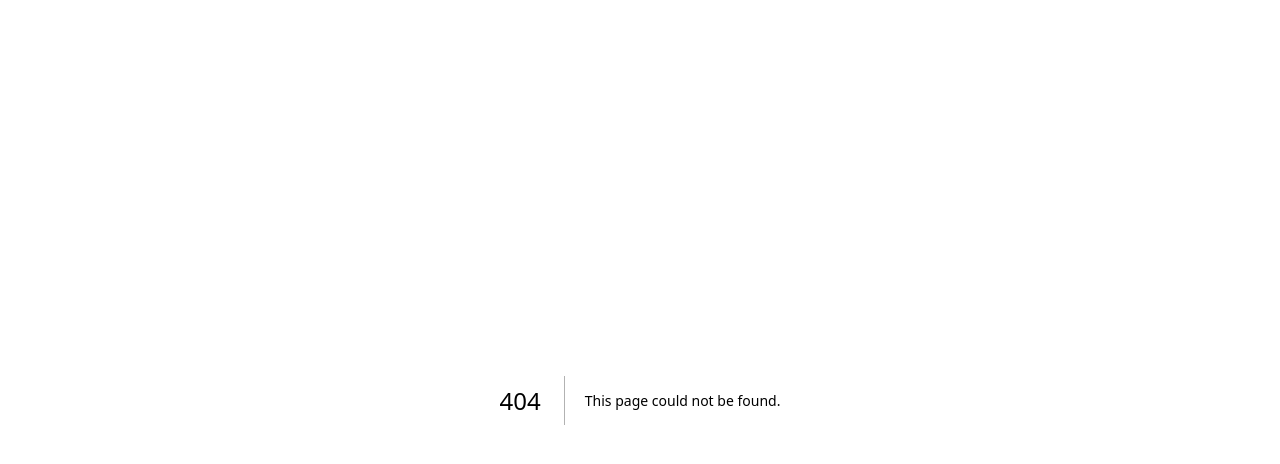
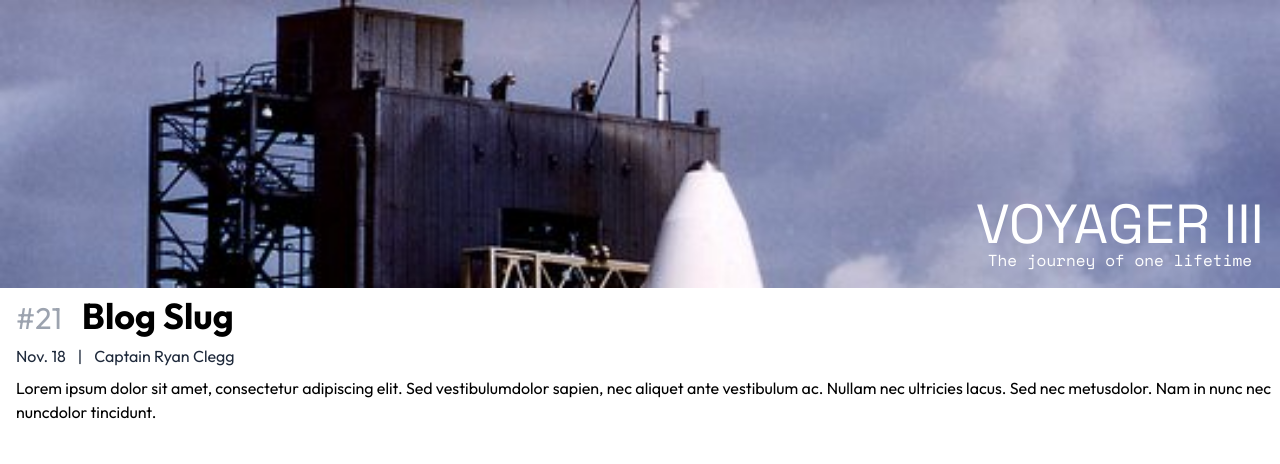
Before and after one commit to flynno-io/voyager-3, a Next.js app: page /transmissions/1 in a window 1280 px wide. Before the commit this address had no page. Shown: the top 464 px of the page. Built offline with nearby package versions, Linux system fonts and the light colour scheme.

Commit message:
created skeleton structure of blog posts

```diff
--- a/src/app/login/page.tsx
+++ b/src/app/login/page.tsx
@@ -1,4 +1,5 @@
 import LoginForm from "@/ui/login-signup/login-form";
+import VoyagerLogo from "@/ui/voyager-logo";
 import type { Metadata } from "next";
 
 export const meta: Metadata = {
@@ -8,7 +9,13 @@ export const meta: Metadata = {
 
 export default function Page() {
   return (
-    <section>
+    <section className="mx-5 my-10 flex h-screen flex-col items-center justify-start space-y-5">
+      <VoyagerLogo />
+      <h1
+        className={`w-full px-10 text-center text-5xl font-bold leading-snug md:px-5`}
+      >
+        Login to follow the mission
+      </h1>
       <LoginForm />
     </section>
   );
--- a/src/app/sign-up/page.tsx
+++ b/src/app/sign-up/page.tsx
@@ -1,4 +1,5 @@
 import SignUpForm from "@/ui/login-signup/signup-form";
+import VoyagerLogo from "@/ui/voyager-logo";
 import type { Metadata } from "next";
 
 export const meta: Metadata = {
@@ -8,7 +9,13 @@ export const meta: Metadata = {
 
 export default function Page() {
   return (
-    <section>
+    <section className="mx-5 mb-20 flex h-full flex-col items-center justify-start space-y-5 md:mb-0">
+      <VoyagerLogo />
+      <h1
+        className={`px-10 text-center text-5xl font-bold leading-snug md:px-5`}
+      >
+        Sign up to follow the mission
+      </h1>
       <SignUpForm />
     </section>
   );
--- /dev/null
+++ b/src/app/transmissions/[slug]/page.tsx
@@ -0,0 +1,38 @@
+import SignUpForm from "@/ui/login-signup/signup-form";
+import VoyagerLogo from "@/ui/voyager-logo";
+import type { Metadata } from "next";
+
+// TODO: dynamically import the blog post meta data
+export const meta: Metadata = {
+  title: "Blog Slug",
+  description: "Description of the blog slug page",
+};
+
+export default function Page() {
+  // TODO: Add breadcrumb to top of page
+  // TODO: Add fetch to get blog post data
+  // TODO: Add error handling for fetch
+  return (
+    <section className="items-left flex h-screen flex-col justify-start space-x-4 space-y-2">
+      <div className={`items-left ms-4 flex items-baseline gap-5 space-y-2`}>
+        <div className={`text-3xl text-gray-400`}>#21</div>
+        <h1 className={`text-4xl font-bold`}>Blog Slug</h1>
+      </div>
+      <div className="flex flex-row items-baseline gap-3 text-slate-800">
+        <span>Nov. 18</span>
+        <span>|</span>
+        <span>Captain Ryan Clegg</span>
+      </div>
+      <article>
+        <p>
+          Lorem ipsum dolor sit amet, consectetur adipiscing elit. Sed
+          vestibulum
+          <a href="/transmissions/1">dolor</a> sapien, nec aliquet ante
+          vestibulum ac. Nullam nec ultricies lacus. Sed nec metus
+          <a href="/transmissions/2">dolor</a>. Nam in nunc nec nunc
+          <a href="/transmissions/3">dolor</a> tincidunt.
+        </p>
+      </article>
+    </section>
+  );
+}
--- a/src/app/transmissions/layout.tsx
+++ b/src/app/transmissions/layout.tsx
@@ -1,19 +1,6 @@
 import React from "react";
-import PhotoStack from "@/ui/photo-stack";
 import "@/styles/global.css";
-import { outfit } from "@/fonts/*";
-import type { Metadata } from "next";
 import VoyagerLogo from "@/ui/voyager-logo";
-
-// Setup to use Font Awesome icons
-import { config } from "@fortawesome/fontawesome-svg-core";
-import "@fortawesome/fontawesome-svg-core/styles.css";
-config.autoAddCss = false;
-
-export const meta: Metadata = {
-  title: "Voyager III",
-  description: "Read about the Voyager III mission, one never to be forgotten.",
-};
 
 export default function RootLayout({
   children,
@@ -21,10 +8,11 @@ export default function RootLayout({
   children: React.ReactNode;
 }) {
   return (
-    <html lang="en">
-      <body className={outfit.className}>
-        <main className={`max-h-full w-full`}>{children}</main>
-      </body>
-    </html>
+    <main className={`max-h-full w-full`}>
+      <div className={`bg-blog-hero flex h-72 items-end justify-end bg-cover`}>
+        <VoyagerLogo className={`px-2 text-white`} />
+      </div>
+      <div>{children}</div>
+    </main>
   );
 }
--- a/src/ui/error.tsx
+++ b/src/ui/error.tsx
@@ -6,7 +6,7 @@ export default function Error({ message }: { message: string }) {
   return (
     <div
       className={clsx(
-        `visible absolute my-5 flex w-full flex-row items-center justify-start gap-5 rounded-md border-2 border-red-500 p-4 text-base`,
+        `visible absolute -bottom-20 my-5 flex w-full flex-row items-center justify-start gap-5 rounded-md border-2 border-red-500 p-4 text-base`,
         {
           hidden: !message,
         },
--- a/src/ui/login-signup/login-form.tsx
+++ b/src/ui/login-signup/login-form.tsx
@@ -48,9 +48,7 @@ export default function LoginForm() {
 
   return (
     // relative class is added to the parent div to make the error message absolute
-    <div
-      className={`relative m-0 flex h-auto w-64 flex-col items-baseline gap-1 space-y-2 p-0`}
-    >
+    <div className={`relative flex h-auto flex-col gap-1 space-y-2`}>
       <form
         action={loginAction}
         className={`m-0 flex h-auto w-full flex-col gap-1 space-y-2 p-0`}
--- a/src/ui/login-signup/signup-form.tsx
+++ b/src/ui/login-signup/signup-form.tsx
@@ -43,9 +43,7 @@ export default function SignUpForm() {
 
   return (
     // relative class is added to the parent div to make the error message absolute
-    <div
-      className={`relative m-0 flex h-auto w-64 flex-col items-baseline gap-1 space-y-2 p-0`}
-    >
+    <div className={`relative flex h-auto flex-col gap-1 space-y-2`}>
       <form
         action={signUpAction}
         className={`m-0 flex h-auto w-full flex-col gap-1 space-y-2 p-0`}
--- a/src/ui/voyager-logo.tsx
+++ b/src/ui/voyager-logo.tsx
@@ -10,7 +10,9 @@ export default function VoyagerLogo({ className }: { className?: string }) {
       )}
     >
       <p className="text-center text-[55px]">VOYAGER III</p>
-      <p className={`${spaceMono.className} text-md text-center text-gray-800`}>
+      <p
+        className={`${spaceMono.className} ${className} text-md text-center text-gray-800`}
+      >
         The journey of one lifetime
       </p>
     </div>
--- a/tailwind.config.js
+++ b/tailwind.config.js
@@ -3,10 +3,10 @@
 module.exports = {
   content: ["./src/**/*.{js,ts,jsx,tsx,mdx}"],
   theme: {
+    backgroundImage: {
+      "blog-hero": "url('/voyager_md.jpg')",
+    },
     extend: {
-      backgroundImage: {
-        "blog-hero": "url('/public/voyager_xlg.jpg')",
-      },
       transitionDuration: {
         // used for PhotoStack component
         2000: "2000ms",
```
